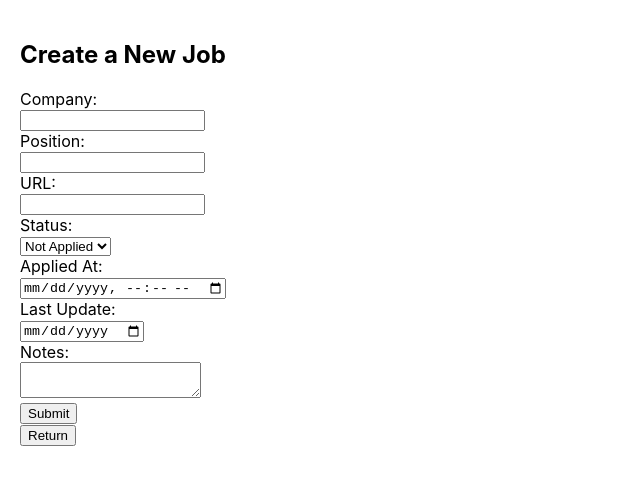
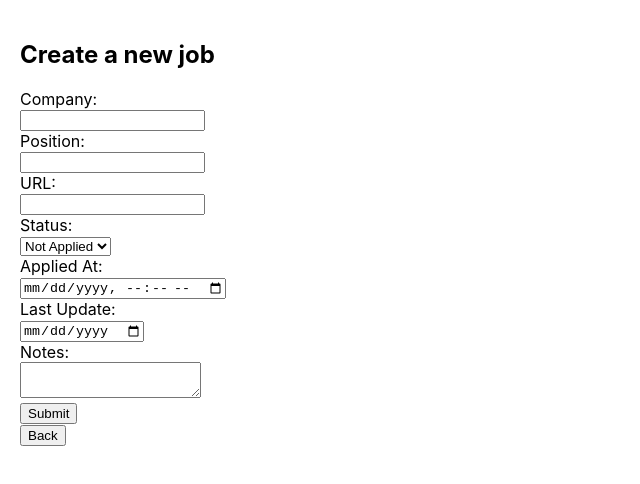
Before and after one commit to MrKrisssZ/Job-Tracking-App, a React (Create React App) app in the folder frontend/: page /create-job in a window 1280 px wide. Shown: the top 484 px of the page, without its empty margins (0-640 px from the left). Built offline with nearby package versions, Linux system fonts and the light colour scheme.

Commit message:
added another page for showing details of a job.

```diff
--- a/frontend/src/App.js
+++ b/frontend/src/App.js
@@ -1,15 +1,17 @@
 import './App.css';
 import { BrowserRouter, Routes, Route } from "react-router-dom";
 import Home from "./pages/Home";
-import CreateJob from './pages/CreateJob';
+import JobForm from './pages/JobForm';
+import JobDetails from './pages/JobDetails';
 
 function App() {
   return (
     <BrowserRouter>
       <Routes>
         <Route path="/" element={<Home />} />
-        <Route path="/create-job" element={<CreateJob />} />
-        <Route path="/jobs/update/:id" element={<CreateJob />} />
+        <Route path="/create-job" element={<JobForm />} />
+        <Route path="/jobs/update/:id" element={<JobForm />} />
+        <Route path="/jobs/details/:id" element={<JobDetails />} />
       </Routes>
     </BrowserRouter>
   );
--- a/frontend/src/pages/Home.js
+++ b/frontend/src/pages/Home.js
@@ -27,6 +27,9 @@ function Home() {
     navigate(`/jobs/update/${id}`);
   };
 
+  const handleViewDetails = (id) => {
+    navigate(`/jobs/details/${id}`);
+  }
 
   return (
     <div style={{ padding: 20 }}>
@@ -44,6 +47,7 @@ function Home() {
             {job.company} — {job.status}
             <button onClick={() => handleDelete(job.id)}>Delete</button>
             <button onClick={() => handleUpdate(job.id)}>Update</button>
+            <button onClick={() => handleViewDetails(job.id)}>View Details</button>
           </li>
         ))}
       </ul>
--- /dev/null
+++ b/frontend/src/pages/JobDetails.js
@@ -0,0 +1,42 @@
+import { useEffect, useState } from "react";
+import { useParams } from "react-router-dom";
+import { getJobById } from "../api/jobApi";
+
+function JobDetails() {
+    const { id } = useParams();
+    const [job, setJob] = useState(null);
+
+    useEffect(() => {
+        async function fetchJob() {
+            try {
+                const res = await getJobById(id);
+                setJob(res.data);
+            } catch (err) {
+                console.error("Failed to load job:", err);
+            }
+        }
+        fetchJob();
+    }, [id]);
+
+    if (!job)
+    {
+        return <p>Job not found.</p>;
+    }
+
+    return (
+        <div>
+            <h1>{job.position} @ {job.company}</h1>
+
+            <p><strong>Status:</strong> {job.status}</p>
+            <p><strong>URL:</strong> {job.url}</p>
+            <p><strong>Applied At:</strong> {job.applied_at}</p>
+            <p><strong>Notes:</strong></p>
+            <p>{job.notes}</p>
+
+            <br/>
+            <button onClick={() => window.history.back()}>Back</button>
+        </div>
+    );
+}
+
+export default JobDetails;
--- a/frontend/src/pages/CreateJob.js
+++ b/frontend/src/pages/JobForm.js
@@ -1,8 +1,8 @@
-import { useState, useEffect, use } from "react";
+import { useState, useEffect} from "react";
 import { createJob, getJobById, updateJob } from "../api/jobApi";
-import { Link, useParams } from "react-router-dom";
+import { useParams } from "react-router-dom";
 
-function CreateJob() {
+function JobForm() {
     const { id } = useParams();
     const [company, setCompany] = useState("");
     const [position, setPosition] = useState("");
@@ -28,7 +28,6 @@ function CreateJob() {
                 setNotes(job.notes);
             })
             .catch((err) => console.error(err));
-            console.log(company);
         }
     }, [id]);
 
@@ -72,7 +71,7 @@ function CreateJob() {
     return (
         <div style={{ padding: 20 }}>
 
-            <h2>Create a New Job</h2>
+            <h2>{id ? "Update your job" : "Create a new job"}</h2>
 
             <form onSubmit={handleSubmit}>
             <div>
@@ -149,11 +148,9 @@ function CreateJob() {
 
             {message && <p>{message}</p>}
 
-            <Link to="/">
-                <button>Return</button>
-            </Link>
+            <button onClick={() => window.history.back()}>Back</button>
         </div>
     );
 }
 
-export default CreateJob;
+export default JobForm;
```
